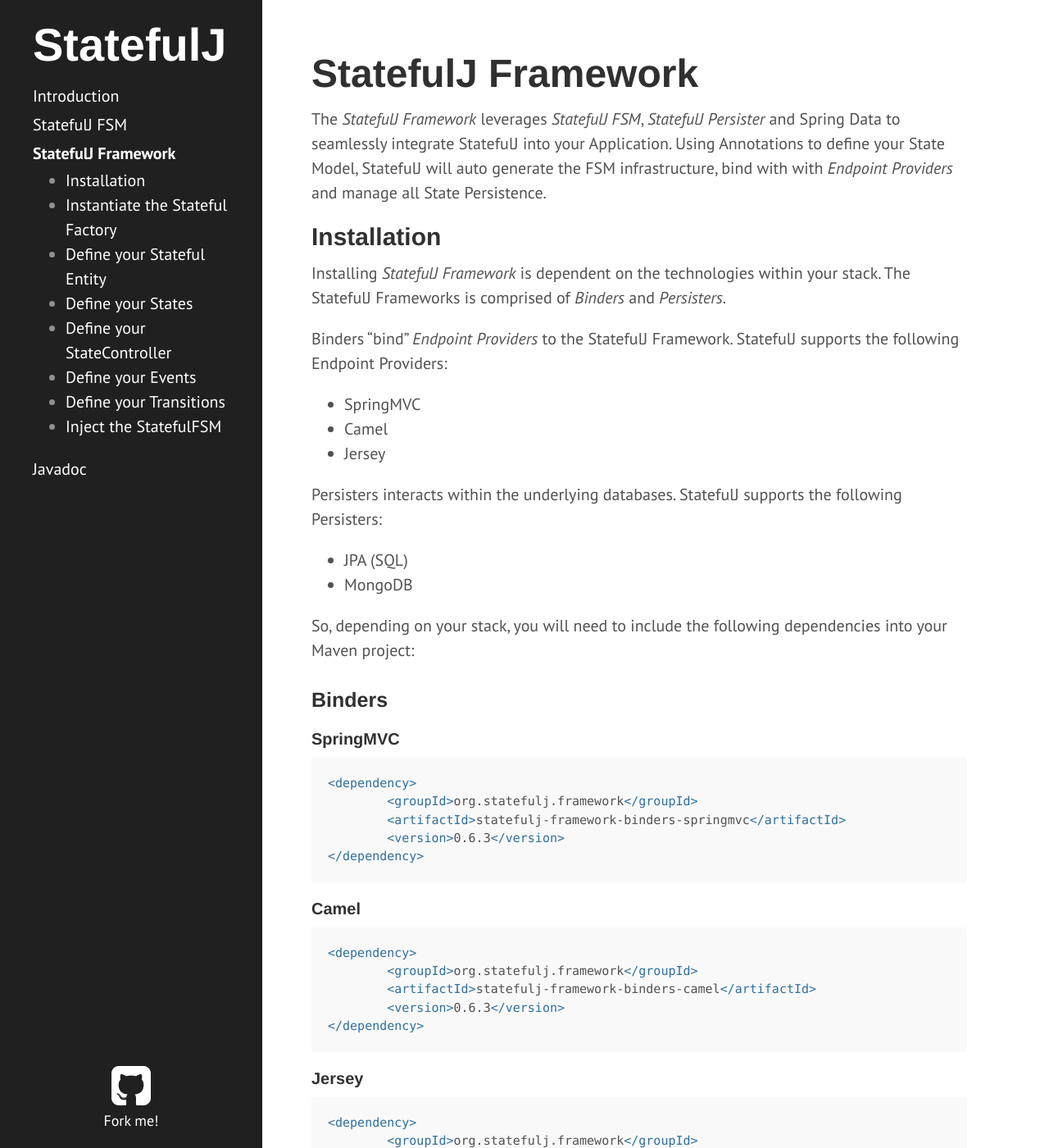
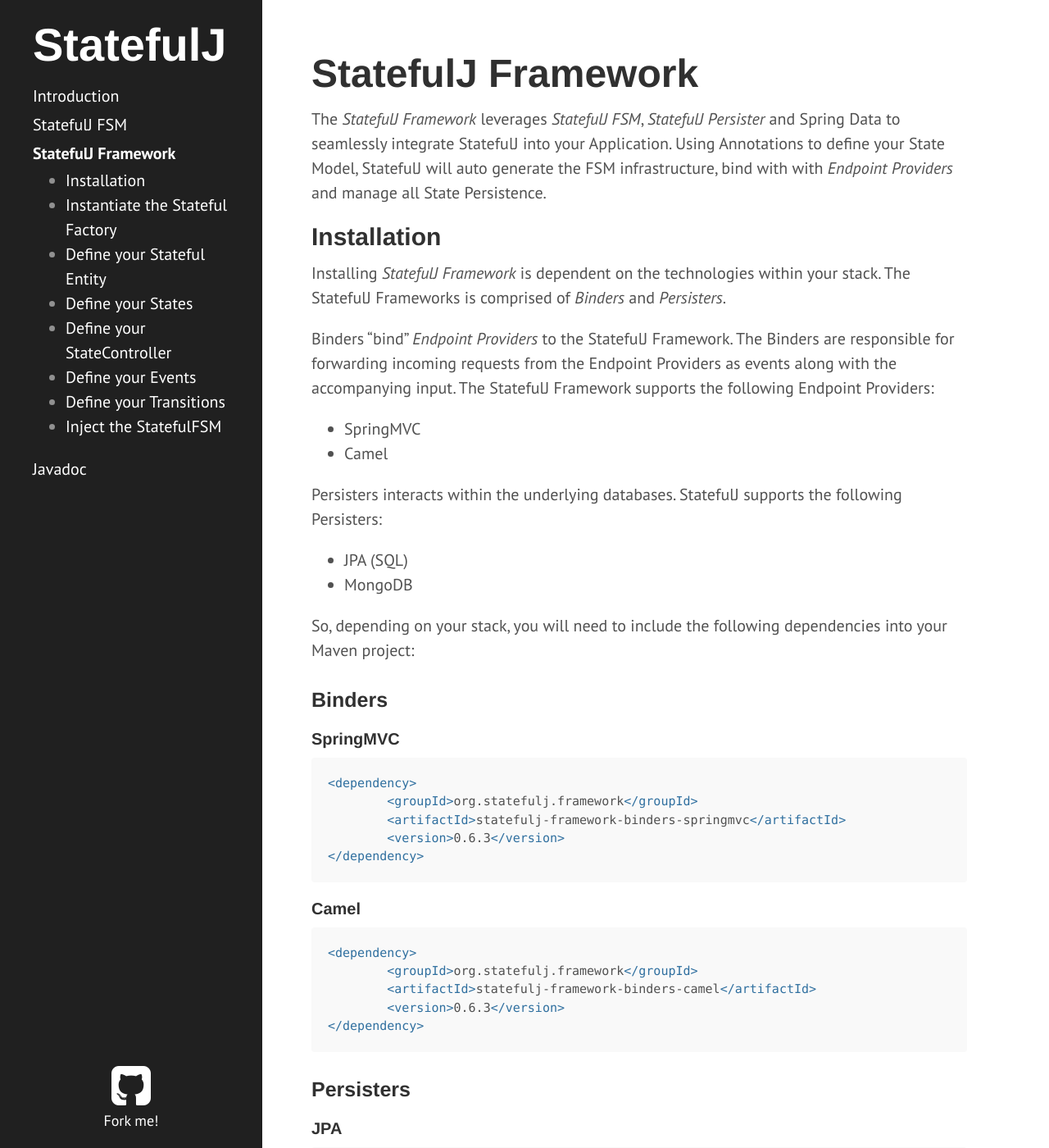
Before and after one commit to statefulj/statefulj, a Jekyll site: the page built from framework.md, in a window 1280 px wide and 1400 px high. Shown: the whole window at 82% size. Built offline with Jekyll 4.4.1, drawn with Linux system fonts in a browser that asks for light colours; Markdown is read by kramdown in place of the engine named in the settings; some of the changed text lies outside the part shown.

Commit message:
Doc improvements

````diff
--- a/framework.md
+++ b/framework.md
@@ -11,11 +11,11 @@ infrastructure, bind with with *Endpoint Providers* and manage all State Persist
 
 Installing *StatefulJ Framework* is dependent on the technologies within your stack.  The StatefulJ Frameworks is comprised of *Binders* and *Persisters*.
 
-Binders "bind" *Endpoint Providers* to the StatefulJ Framework.  StatefulJ supports the following Endpoint Providers:
+Binders "bind" *Endpoint Providers* to the StatefulJ Framework.  The Binders are responsible for forwarding incoming requests from the Endpoint Providers as events along with the accompanying input.  The StatefulJ Framework supports the following Endpoint Providers:
 
 * SpringMVC
 * Camel
-* Jersey
+<!-- * Jersey -->
 
 Persisters interacts within the underlying databases.  StatefulJ supports the following Persisters:
 
@@ -46,6 +46,7 @@ So, depending on your stack, you will need to include the following dependencies
 </dependency>
 ```
 
+<!--
 #### Jersey
 
 ```xml
@@ -55,6 +56,7 @@ So, depending on your stack, you will need to include the following dependencies
 	<version>{{ site.version }}</version>
 </dependency>
 ```
+-->
 
 ### Persisters
 
````
